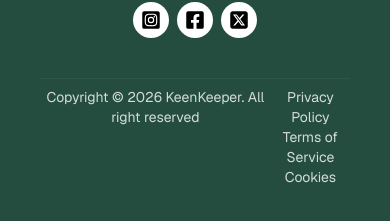
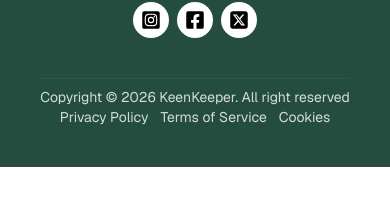
Before and after one commit to Wpshouter/friendZone, a React (Vite) app: page / in a window 390 px wide. Shown: the part 2572-2793 px from the top of the page. After the commit the page ends 2739 px from the top, so only its background shows below. Built offline with nearby package versions, Linux system fonts and the light colour scheme.

Commit message:
footer has been added

```diff
--- a/src/component/shared/footer/Footert.jsx
+++ b/src/component/shared/footer/Footert.jsx
@@ -23,10 +23,10 @@ const Footert = () => {
   </aside>
   <div className='container mx-auto'>
        <div className="w-full h-px bg-white opacity-5"></div>
-        <div className='w-full flex justify-between'>
+        <div className='w-full block md:flex justify-between'>
               <p className='text-white opacity-80 '>Copyright © {new Date().getFullYear()} KeenKeeper. All right reserved</p>
               <nav>
-                <ul>
+                <ul className='flex gap-3 justify-center'>
                     <li className='text-white opacity-80'><a href="#">Privacy Policy</a></li>
                     <li className='text-white opacity-80'><a href="#">Terms of Service</a></li>
                     <li className='text-white opacity-80'><a href="#">Cookies</a></li>
```
